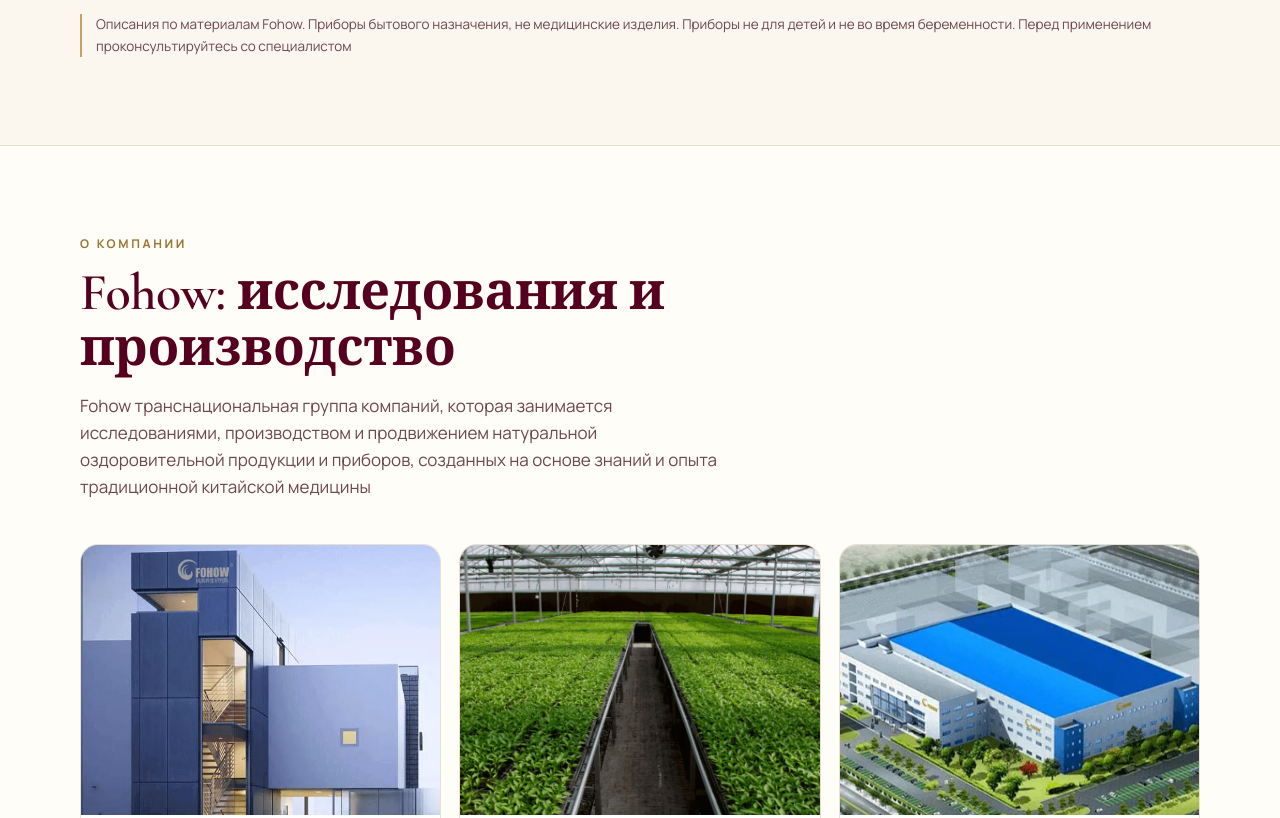
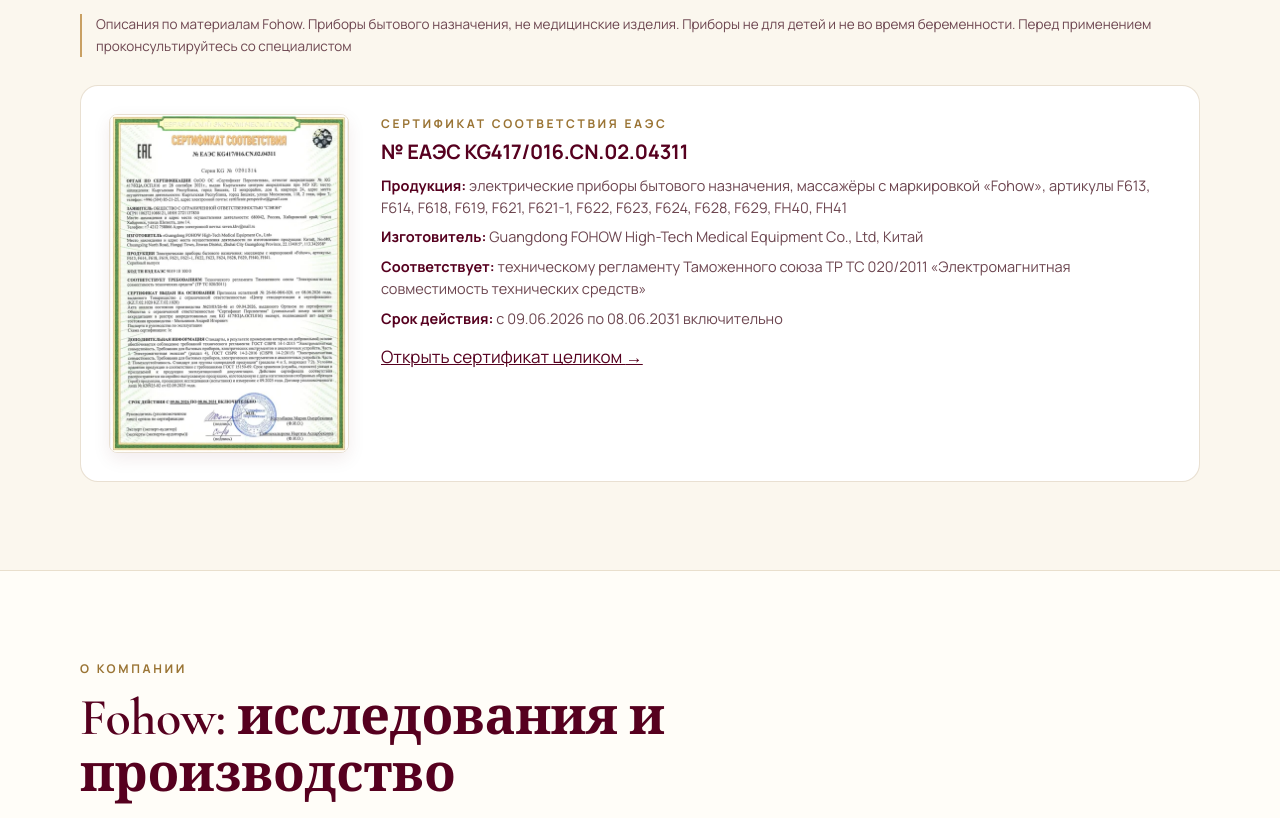
Before and after one commit to dubobrik-cpu/fohow, a plain HTML site: page katalog.html in a window 1280 px wide. Shown: the part 7083-7901 px from the top of the page. Drawn offline with nearby package versions, Linux system fonts and the light colour scheme.

Commit message:
Каталог: сертификат ЕАЭС KG417/016.CN.02.04311 на массажёры Fohow (до 08.06.2031) в разделе «Приборы», ссылка из «Сертификатов»
Co-Authored-By: Claude Opus 5.5 <noreply@anthropic.com>

```diff
--- a/katalog.html
+++ b/katalog.html
@@ -249,6 +249,20 @@
       </article>
     </div>
     <p class="small-note rise">Описания по материалам Fohow. Приборы бытового назначения, не медицинские изделия. Приборы не для детей и не во время беременности. Перед применением проконсультируйтесь со специалистом</p>
+    <div class="cert-doc rise" id="sertifikat">
+      <a class="cert-pic" href="assets/sertifikat-pribory.webp" target="_blank" rel="noopener"><img src="assets/sertifikat-pribory-480.webp" alt="Сертификат соответствия ЕАЭС KG417/016.CN.02.04311 на массажёры Fohow" loading="lazy" width="480" height="680"></a>
+      <div>
+        <div class="eyebrow">Сертификат соответствия ЕАЭС</div>
+        <h3>№ ЕАЭС KG417/016.CN.02.04311</h3>
+        <ul>
+          <li><b>Продукция:</b> электрические приборы бытового назначения, массажёры с маркировкой «Fohow», артикулы F613, F614, F618, F619, F621, F621-1, F622, F623, F624, F628, F629, FH40, FH41</li>
+          <li><b>Изготовитель:</b> Guangdong FOHOW High-Tech Medical Equipment Co., Ltd, Китай</li>
+          <li><b>Соответствует:</b> техническому регламенту Таможенного союза ТР ТС 020/2011 «Электромагнитная совместимость технических средств»</li>
+          <li><b>Срок действия:</b> с 09.06.2026 по 08.06.2031 включительно</li>
+        </ul>
+        <a class="ask" href="assets/sertifikat-pribory.webp" target="_blank" rel="noopener">Открыть сертификат целиком <span>→</span></a>
+      </div>
+    </div>
   </div>
 </section>
 
@@ -283,6 +297,7 @@
         <li>HALAL</li>
         <li>Кошерность</li>
         <li>Сертификаты качества в России и странах Евросоюза</li>
+        <li><a href="#sertifikat">Сертификат ЕАЭС на массажёры, до 08.06.2031</a></li>
       </ul>
       <p class="small-note">По материалам официального сайта Fohow, раздел «Исследования и производство»</p>
     </div>
--- a/style.css
+++ b/style.css
@@ -386,6 +386,16 @@ mark.my{background:#f0dca8;color:#5a4410;border-radius:4px;padding:0 4px}
 .otvet.info{color:var(--ink-soft)}
 .otvet.err{color:var(--red);font-weight:600}
 .otvet.good{color:#2f6b3a;font-weight:600}
+/* сертификат на приборы (katalog.html#sertifikat) */
+.cert-doc{margin-top:28px;display:grid;gap:24px;padding:24px;background:#fff;border:1px solid var(--line);border-radius:var(--radius);align-items:start}
+@media(min-width:760px){.cert-doc{grid-template-columns:240px minmax(0,1fr);gap:32px;padding:28px}}
+.cert-pic{display:block;max-width:240px;border:1px solid var(--line);border-radius:8px;overflow:hidden;box-shadow:0 6px 18px rgba(86,0,31,.08)}
+.cert-pic img{width:100%;height:auto;display:block}
+.cert-doc h3{font-family:'Manrope',sans-serif;font-size:20px;font-weight:700;margin:8px 0 12px;overflow-wrap:anywhere}
+.cert-doc ul{list-style:none;display:grid;gap:8px;margin-bottom:14px}
+.cert-doc li{font-size:14.5px;color:var(--ink-soft);line-height:1.5}
+.cert-doc li b{color:var(--ink)}
+.certs li a{color:inherit;text-decoration:underline;text-decoration-color:var(--gold)}
 .otvet a{color:inherit}
 .pisat-side .eyebrow{margin-bottom:12px}
 .feed-preview{max-width:none}
```
Also changed, not shown: assets/sertifikat-pribory-480.webp (added), assets/sertifikat-pribory.webp (added).
